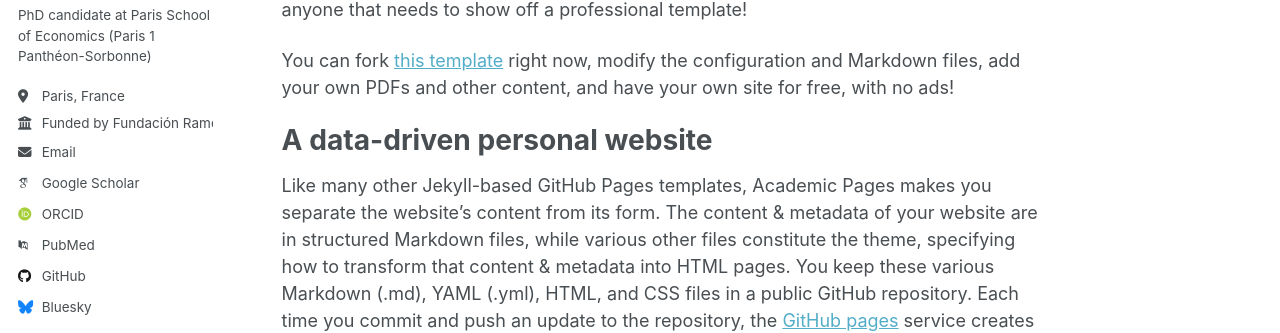
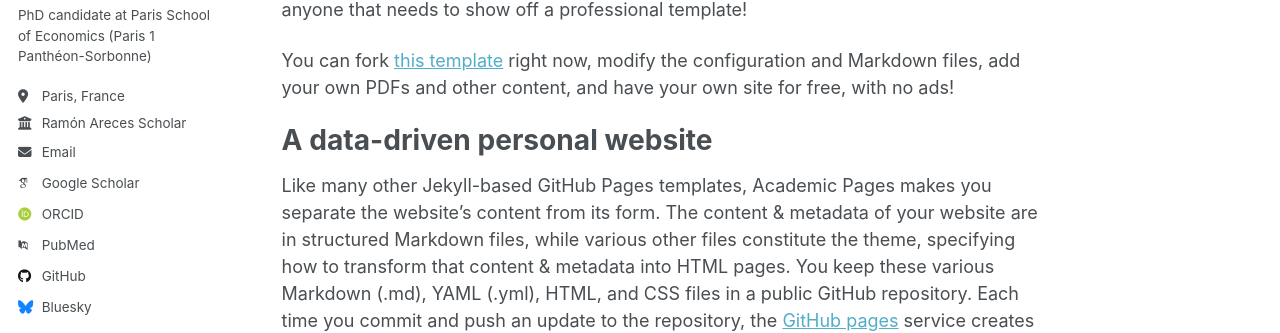
Before and after one commit to MaximilianoMoreno-Lopez/MaximilianoMoreno-Lopez.github.io, a Jekyll site: the page built from _pages/about.md, in a window 1280 px wide. Shown: the part 362-695 px from the top of the page. Built offline with Jekyll 4.4.1, drawn with Linux system fonts in a browser that asks for light colours; some web fonts are replaced; a script that is not in the unit is left out.

Commit message:
ramonareces _config.yml

```diff
--- a/_config.yml
+++ b/_config.yml
@@ -24,7 +24,7 @@ author:
   pronouns         : "he/him"
   bio              : "PhD candidate at Paris School of Economics (Paris 1 Panthéon-Sorbonne)"
   location         : "Paris, France"
-  employer         : "Funded by Fundación Ramón Areces"
+  employer         : "Ramón Areces Scholar"
   uri              :
   email            : "maximiliano.moreno-lopez@psemail.eu"
 
```
